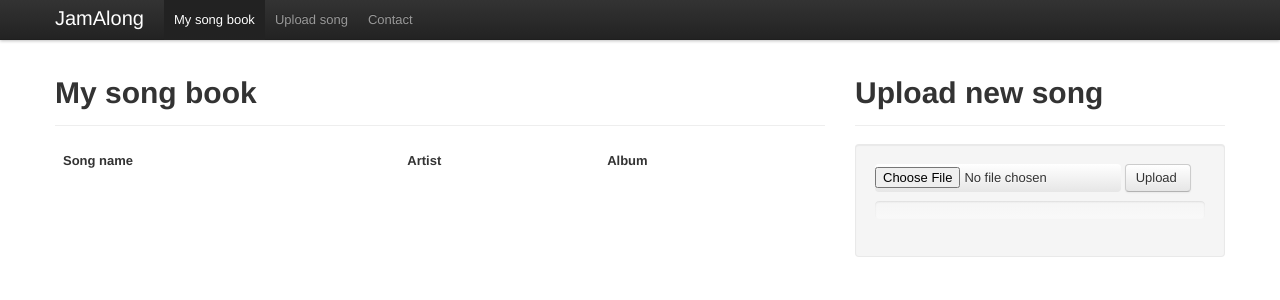
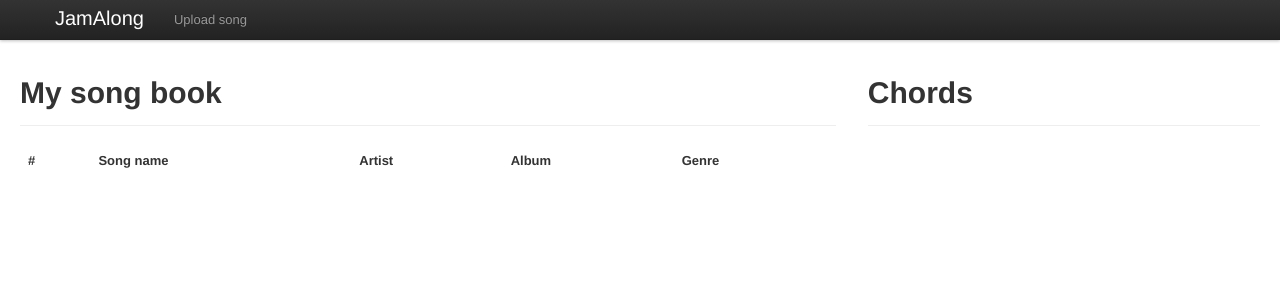
Before and after one commit to OrnIngvar/guitarparty, a Flask app: page / in a window 1280 px wide. Shown: the top 300 px of the page. Run offline with Flask 2, Linux system fonts and the light colour scheme; lists and menus that the app fills with data are empty; some libraries are stand-ins or nearby versions.

Commit message:
Útlitið komið

```diff
--- a/templates/index.html
+++ b/templates/index.html
@@ -50,9 +50,11 @@
 
                 for (var i = 0; i < items.length; i++){
                     console.log(items[i].title);
-                    elem.push('<tr><td>' + items[i].title + '</td>'+
+                    elem.push('<tr><td><a href="#" class="icon-play"/></td>'+
+                            '<td>' + items[i].title + '</td>'+
                             '<td>' + items[i].artist + '</td>'+
                             '<td>' + items[i].album + '</td>'+
+                            '<td>' + items[i].genre + '</td>'+
                             '</tr>');
                 }
                 $('<tbody/>', {
@@ -80,6 +82,13 @@
                 }
             });
 
+            $("#upload_song").click(function () {
+                $("#upload").toggle();
+            });
+            $("#btn-hide-upload").click(function () {
+                $("#upload").toggle();
+            });
+
             getSongs();
         });
      </script>
@@ -98,17 +107,15 @@
           <a class="brand" href="#">JamAlong</a>
           <div class="nav-collapse">
             <ul class="nav">
-              <li class="active"><a href="#">My song book</a></li>
-              <li><a href="#about">Upload song</a></li>
-              <li><a href="#contact">Contact</a></li>
+              <li><a id="upload_song" href="#">Upload song</a></li>
             </ul>
           </div><!--/.nav-collapse -->
         </div>
       </div>
     </div>
 
-    <div class="container">
-        <div class="row">
+    <div class="container-fluid">
+        <div class="row-fluid">
             <div class="span8">
                 <div class="page-header">
                     <h1>My song book</h1>
@@ -116,22 +123,25 @@
                 <table class="table">
                   <thead>
                     <tr>
+                      <th>#</th>
                       <th>Song name</th>
                       <th>Artist</th>
                       <th>Album</th>
+                      <th>Genre</th>
                     </tr>
                   </thead>
                 </table>
                 <div id="result"></div>
             </div>
             <div class="span4">
-                <div id="upload">
+                <div id="upload" hidden="hidden">
                     <div class="page-header">
                         <h1>Upload new song</h1>
                     </div>
                     <form class="well form-inline" id="upload_form" action="/api/songs/upload" enctype="multipart/form-data">
                         <input type="file" class="btn" name="file" >
                         <input type="submit" class="btn" value="Upload ">
+                        <div class="btn" id="btn-hide-upload">Done</div>
                         <p>
                         <div class="progress progress-striped">
                             <div class="bar" tyle="width: 40%;"></div >
@@ -139,6 +149,11 @@
                         <div id="status"></div>
                         </p>
                     </form>
+                </div>
+                <div id="chords">
+                    <div class="page-header">
+                        <h1>Chords</h1>
+                    </div>
                 </div>
             </div>
         </div>
@@ -148,6 +163,6 @@
     ================================================== -->
     <!-- Placed at the end of the document so the pages load faster -->
     <script src="../static/js/bootstrap.js"></script>
-
+    <script src="../static/js/jquery.mplayer.js"></script>
   </body>
 </html>
```
Also changed, not shown: jamalong.db.
